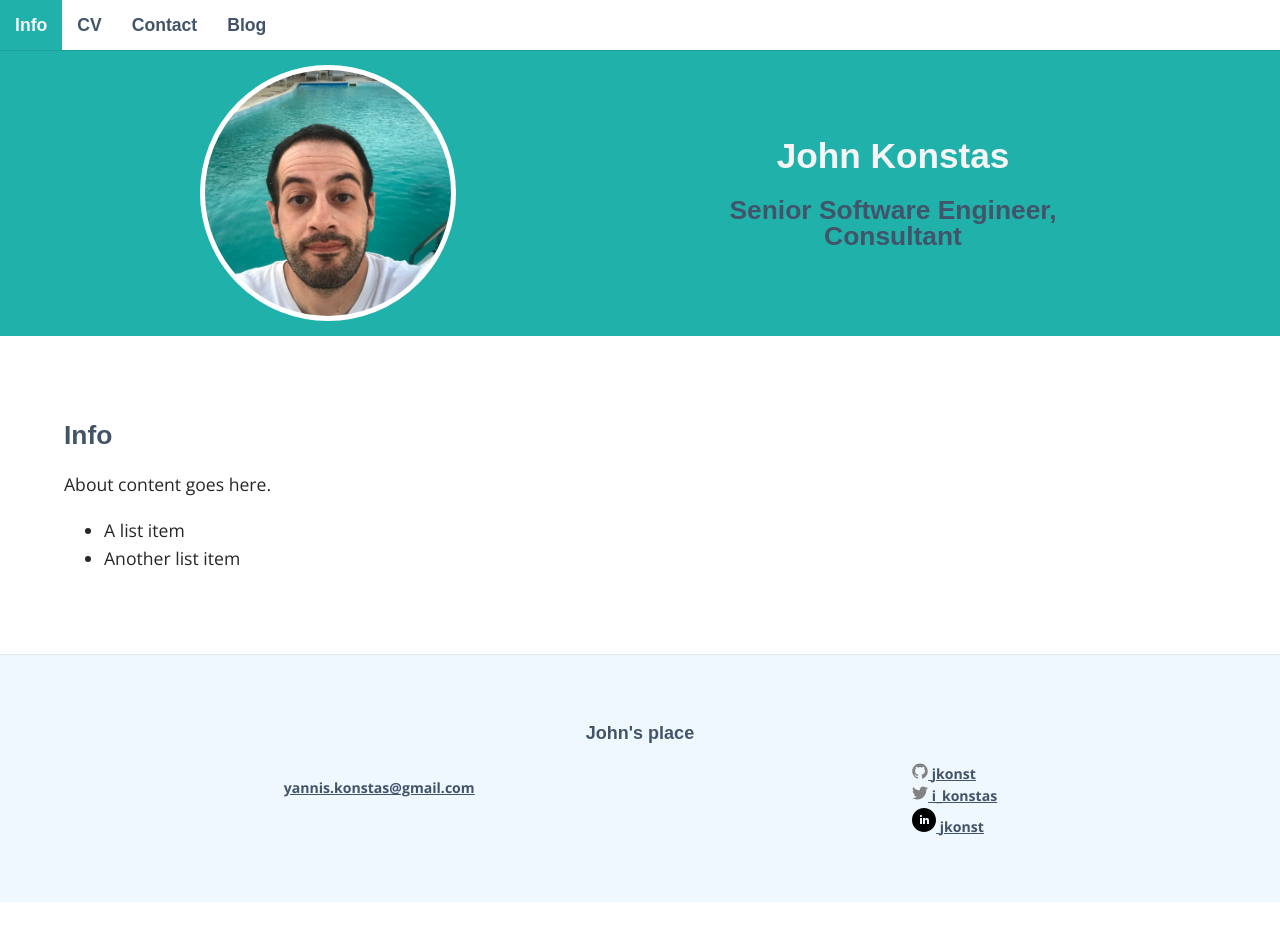
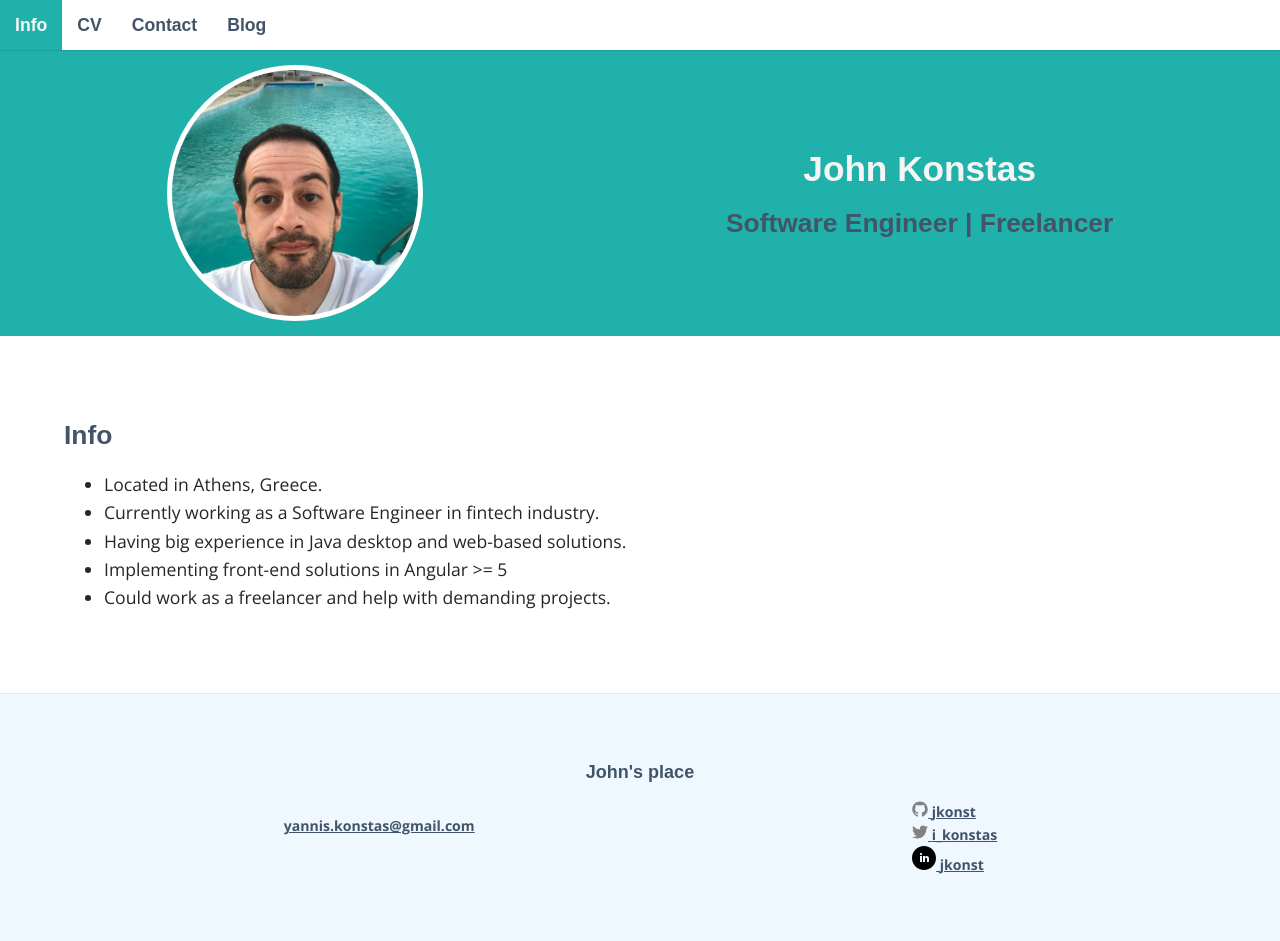
Before and after one commit to jkonst/jkonst.github.io, a Jekyll site: the page built from _pages/01_info.md, in a window 1280 px wide and 941 px high. Built offline with Jekyll 4.4.1, drawn with Linux system fonts in a browser that asks for light colours; some web fonts are replaced.

Commit message:
adding content for /info + new design improvements

```diff
--- a/_includes/header.html
+++ b/_includes/header.html
@@ -2,10 +2,12 @@
 	<div class="container">
 		<nav>
 			<ul>
+				{% assign url = page.url|remove:'index.html' %}
 				{% for page in site.pages %} {% if page.title %}
-				<li><a href="{{ page.url | prepend: site.baseurl }}">{{ page.title }}</a></li>
+				<li {% if url == page.url %} class="active" {% endif %}><a href="{{ page.url | prepend: site.baseurl }}">{{ page.title }}</a></li>
 				{% endif %} {% endfor %}
-				<li><a href="{{ "/blog" | prepend: site.baseurl }}">Blog</a></li>
+                                {% assign blogUrl = '/blog/' %}
+				<li {% if url == blogUrl%} class="active" {% endif %}><a href="{{ blogUrl | prepend: site.baseurl }}">Blog</a></li>
 			</ul>
 			</li>
 			</ul>
@@ -16,9 +18,8 @@
 <header>
         <div id="photo-placeholder">
         </div>
-        <div id="placeholder-separator"></div>
-        <div id="baseurl-placeholder">
+         <div id="baseurl-placeholder">
           <h1><a href="{{ site.baseurl }}">{{ site.title }}</a></h1>
-	  <h2>Senior Software Engineer, Consultant</h2>
+	  <h2>Software Engineer | Freelancer</h2>
         </div>
 </header>
--- a/_pages/01_info.md
+++ b/_pages/01_info.md
@@ -4,7 +4,8 @@ title: Info
 permalink: /info/
 ---
 
-About content goes here.
-
-* A list item
-* Another list item
+* Located in Athens, Greece.
+* Currently working as a Software Engineer in fintech industry.
+* Having big experience in Java desktop and web-based solutions.
+* Implementing front-end solutions in Angular >= 5
+* Could work as a freelancer and help with demanding projects.
--- a/_sass/_layout.scss
+++ b/_sass/_layout.scss
@@ -39,25 +39,23 @@ a:hover {
 }
 
 #photo-placeholder {
-	width:20vw;
-        height:20vw;
+	width:20vmax;
+        height:20vmax;
 	float: left;
-        background-color: white;
-        border-radius: 50%;
+       	background-color: white;
+       	border-radius: 50%;
 	border: 5px solid white;
-        background-size: cover;
-        background-position: center;
+       	background-size: cover;
+       	background-position: center;
 	background-image: url("/john.konstas/images/profile_pic.jpg");
+	margin: 0 auto;
 }
 
-#placeholder-separator {
-	float:left;
-	margin: 10%;
-}
 
 #baseurl-placeholder {
         float:left;
-	max-width: 30%;
+	max-width: 50%;
+	margin: 0 auto;
 }
 
 .article-wrapper {
@@ -105,6 +103,9 @@ aside {
 			margin: 0;
 			padding: 0;
 			list-style: none;
+                        li.active a {
+				background: $header;
+			}
 			li {
 				float: left;
 				position: relative;
```
Also changed, not shown: 8 other files.
